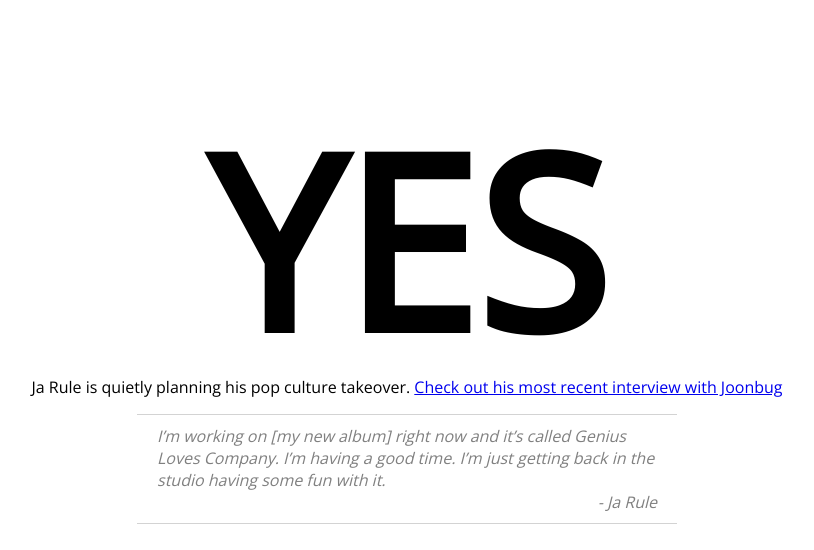
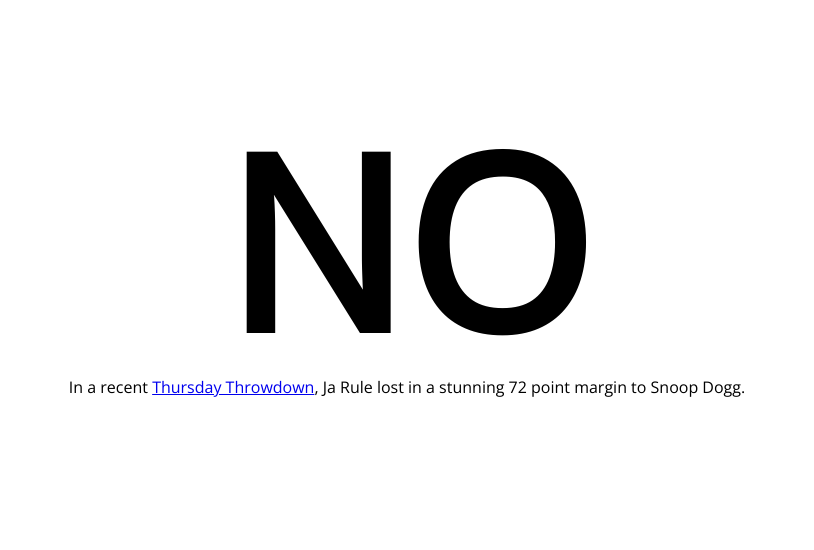
Before and after one commit to davidmichaelryan/isjaruleok, a plain HTML site: page index.html in a window 1280 px wide. Shown: the whole page, without its empty margins (233-1047 px from the left). Drawn offline with nearby package versions, Linux system fonts and the light colour scheme.

Commit message:
Update index.html

```diff
--- a/index.html
+++ b/index.html
@@ -57,9 +57,9 @@
 </style>
 <body>
 	<div id="content">
-		<h1>YES</h1>
-		<p>Ja Rule is quietly planning his pop culture takeover. <a href="http://joonbug.com/national/frequency/Interview-Ja-Rule/tlHOLNwKCQG">Check out his most recent interview with Joonbug</a></p>
-		<p class="quote"> I’m working on [my new album] right now and it’s called Genius Loves Company. I’m having a good time. I’m just getting back in the studio having some fun with it.<span> - Ja Rule</span></p>
-	</div>
+		<h1>NO</h1>
+		<p>In a recent <a href="http://hot937.cbslocal.com/2014/05/22/thursday-throwdown-snoop-dogg-vs-ja-rule/">Thursday Throwdown</a>, Ja Rule lost in a stunning 72 point margin to Snoop Dogg.</p>
+	<!--	<p class="quote"> I’m working on [my new album] right now and it’s called Genius Loves Company. I’m having a good time. I’m just getting back in the studio having some fun with it.<span> - Ja Rule</span></p>
+-->	</div>
 </body>
 </html>
```
